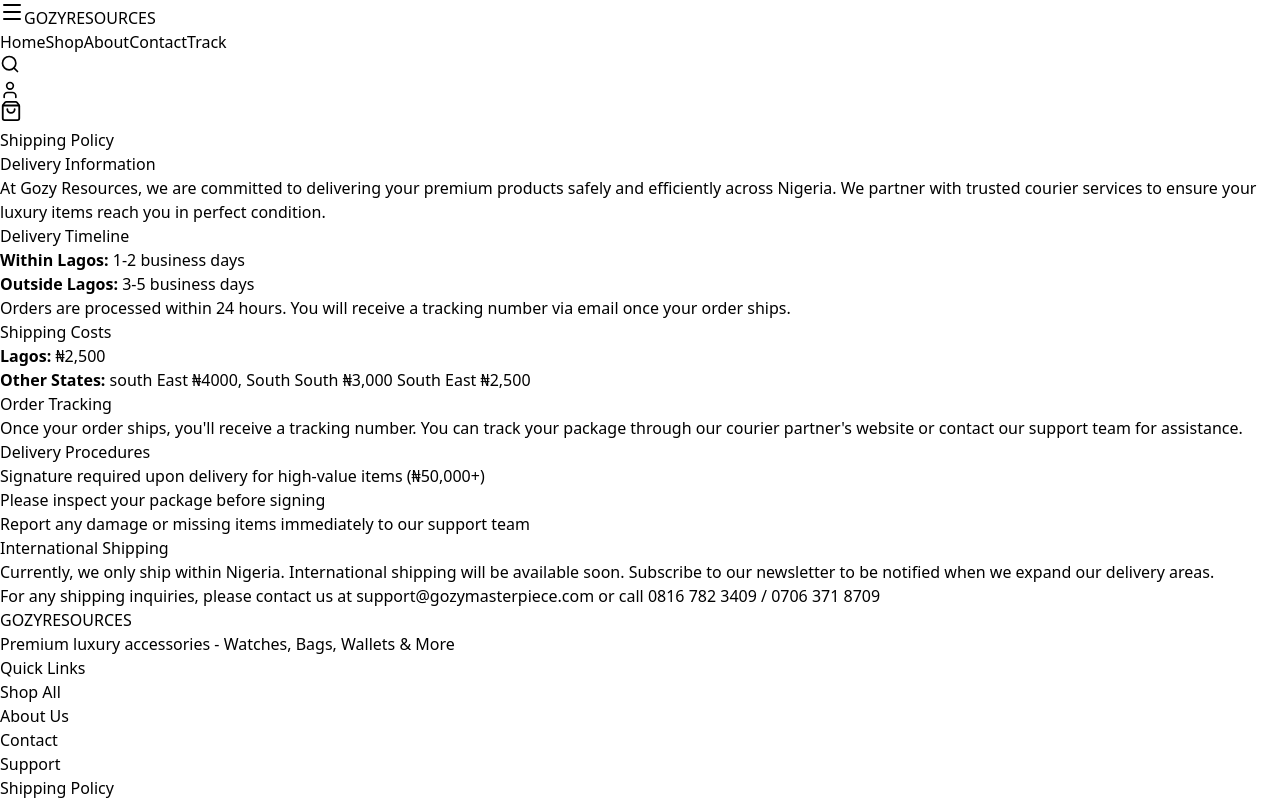
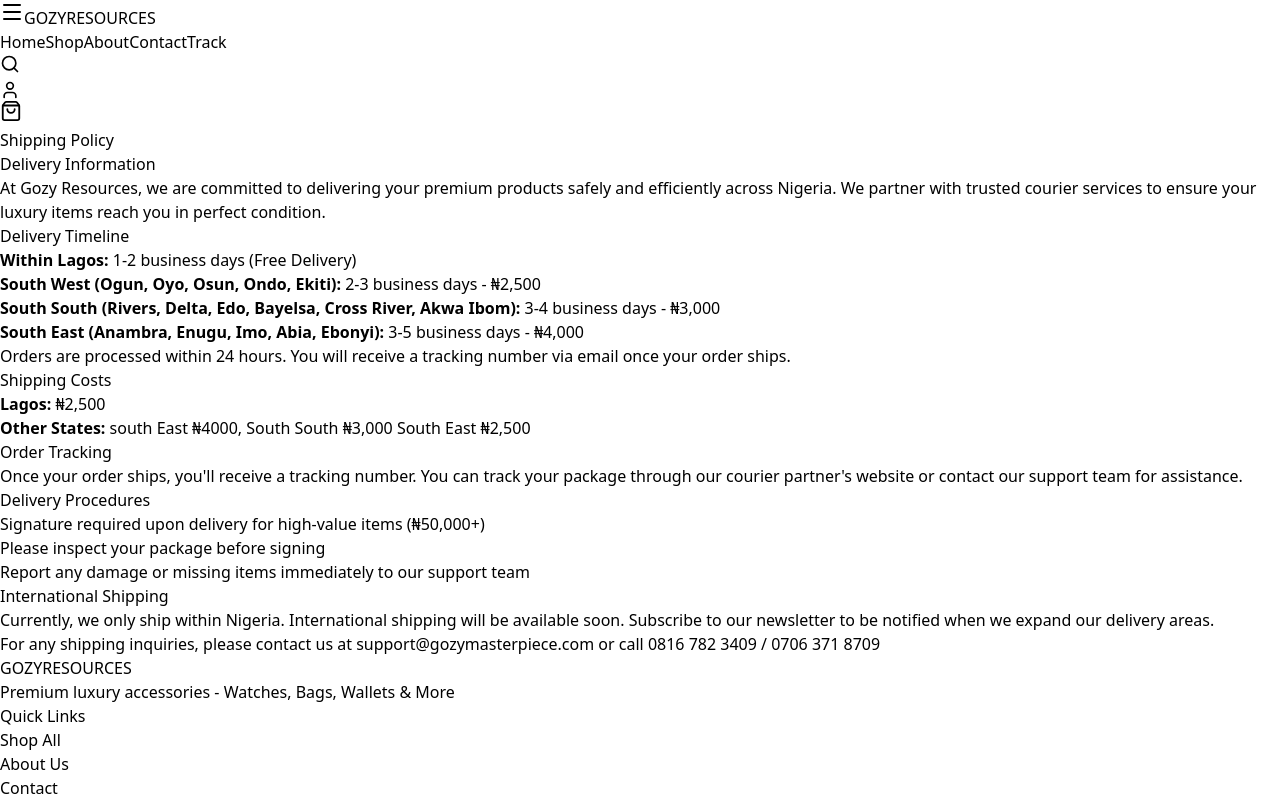
Before and after one commit to ebubexo1/Gozymasterpiece, a React (Vite) app in the folder client/: page /shipping-policy in a window 1280 px wide. Shown: the top 800 px of the page. Built offline with nearby package versions, Linux system fonts and the light colour scheme; no server answers.

Commit message:
update account number, name and shipping policy

```diff
--- a/client/src/pages/public/ShippingPolicy.jsx
+++ b/client/src/pages/public/ShippingPolicy.jsx
@@ -18,8 +18,10 @@ const ShippingPolicy = () => {
         <section>
           <h2 className="text-2xl font-serif text-[#001F3F] mb-4">Delivery Timeline</h2>
           <ul className="list-disc pl-6 space-y-2">
-            <li><strong>Within Lagos:</strong> 1-2 business days</li>
-            <li><strong>Outside Lagos:</strong> 3-5 business days</li>
+            <li><strong>Within Lagos:</strong> 1-2 business days (Free Delivery)</li>
+            <li><strong>South West (Ogun, Oyo, Osun, Ondo, Ekiti):</strong> 2-3 business days - ₦2,500</li>
+            <li><strong>South South (Rivers, Delta, Edo, Bayelsa, Cross River, Akwa Ibom):</strong> 3-4 business days - ₦3,000</li>
+            <li><strong>South East (Anambra, Enugu, Imo, Abia, Ebonyi):</strong> 3-5 business days - ₦4,000</li>
           </ul>
           <p className="mt-4">
             Orders are processed within 24 hours. You will receive a tracking number via email once
--- a/client/src/pages/user/Checkout.jsx
+++ b/client/src/pages/user/Checkout.jsx
@@ -115,8 +115,8 @@ const Checkout = () => {
         <div className="bg-[#001F3F] text-white p-8 mb-6 text-left">
           <p className="text-[#D4AF37] text-xs uppercase tracking-widest mb-4">Complete Your Payment</p>
           <p className="mb-2 text-sm">Bank: <strong>United Bank For Africa (UBA)</strong></p>
-          <p className="mb-2 text-sm">Account Number: <strong className="text-[#D4AF37] text-xl">1029768625</strong></p>
-          <p className="mb-2 text-sm">Account Name: <strong>GOZY MASTERPIECE LIMITED</strong></p>
+          <p className="mb-2 text-sm">Account Number: <strong className="text-[#D4AF37] text-xl">6202581943</strong></p>
+          <p className="mb-2 text-sm">Account Name: <strong>Gozy Resources</strong></p>
           <p className="mt-4 pt-4 border-t border-slate-600 text-sm">Amount: <strong className="text-[#D4AF37]">₦{grandTotal.toLocaleString()}</strong></p>
         </div>
         <div className="bg-slate-50 border border-slate-200 p-6 mb-6 text-left">
@@ -244,8 +244,8 @@ if (cart.length === 0) {
             <div className="bg-[#001F3F] text-white p-4 mb-6">
               <p className="text-[#D4AF37] text-xs uppercase tracking-widest mb-3">Payment via Bank Transfer</p>
               <p className="text-sm">Bank: <strong>UBA</strong></p>
-              <p className="text-sm">Account: <strong className="text-[#D4AF37]">1029768625</strong></p>
-              <p className="text-sm">Name: <strong>GOZY MASTERPIECE LIMITED</strong></p>
+              <p className="text-sm">Account: <strong className="text-[#D4AF37]">6202581943</strong></p>
+              <p className="text-sm">Name: <strong>Gozy Resources</strong></p>
             </div>
             <Button variant="primary" className="w-full py-4" onClick={handlePlaceOrder}>
               {loading ? 'Placing Order...' : 'Place Order'}
```
